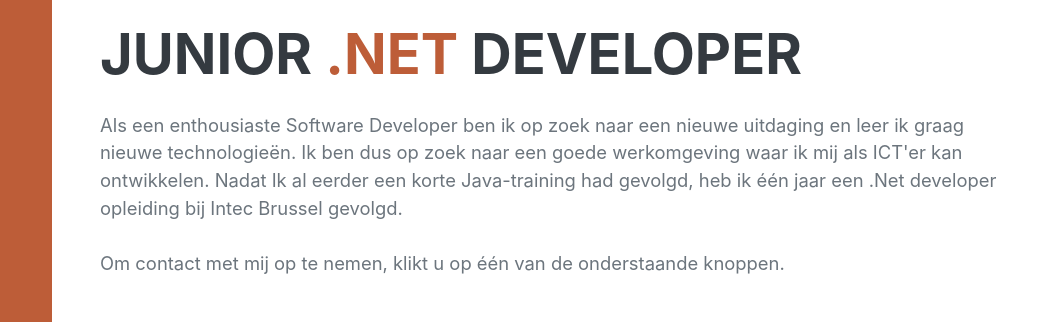
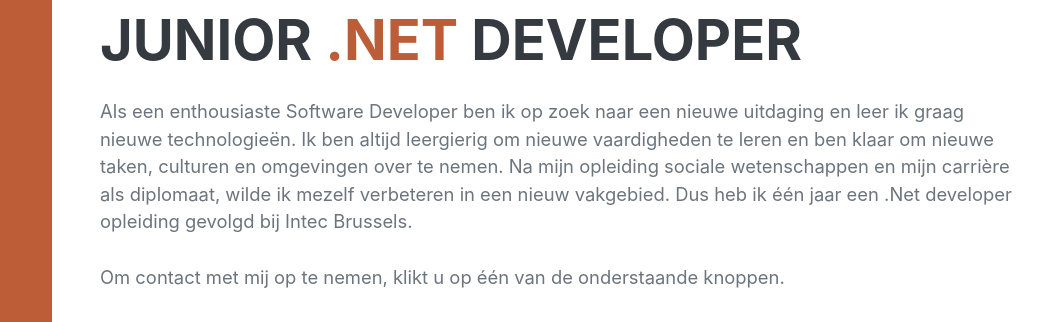
Before and after one commit to mazmanoglu/MyCV, a plain HTML site: page index.html in a window 1280 px wide. Shown: the part 259-581 px from the top of the page, 220-1280 px from the left. Drawn offline with nearby package versions, Linux system fonts and the light colour scheme; a web font is replaced by a local one.

Commit message:
update-info

```diff
--- a/index.html
+++ b/index.html
@@ -57,11 +57,10 @@
                 </h2>
                 <br>
                 <p class="lead mb-5">
-                    Als een enthousiaste Software Developer ben ik op zoek naar een nieuwe uitdaging en leer ik graag
-                    nieuwe technologieën.
-                    Ik ben dus op zoek naar een goede werkomgeving waar ik mij als ICT'er kan ontwikkelen.
-                    Nadat Ik al eerder een korte Java-training had gevolgd,
-                    heb ik één jaar een .Net developer opleiding bij Intec Brussel gevolgd.
+                    Als een enthousiaste Software Developer ben ik op zoek naar een nieuwe uitdaging en leer ik graag nieuwe technologieën.
+                    Ik ben altijd leergierig om nieuwe vaardigheden te leren en ben klaar om nieuwe taken, culturen en omgevingen over te nemen.
+                    Na mijn opleiding sociale wetenschappen en mijn carrière als diplomaat, wilde ik mezelf verbeteren in een nieuw vakgebied.
+                    Dus heb ik één jaar een .Net developer opleiding gevolgd bij Intec Brussels.
                     <br><br>
                     Om contact met mij op te nemen, klikt u op één van de onderstaande knoppen.
                 </p>
```
